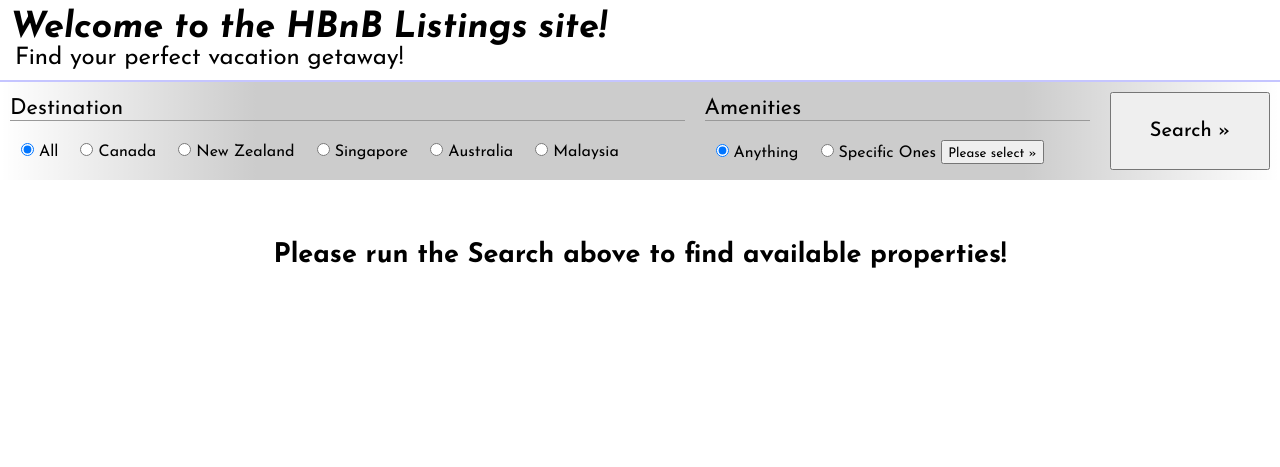
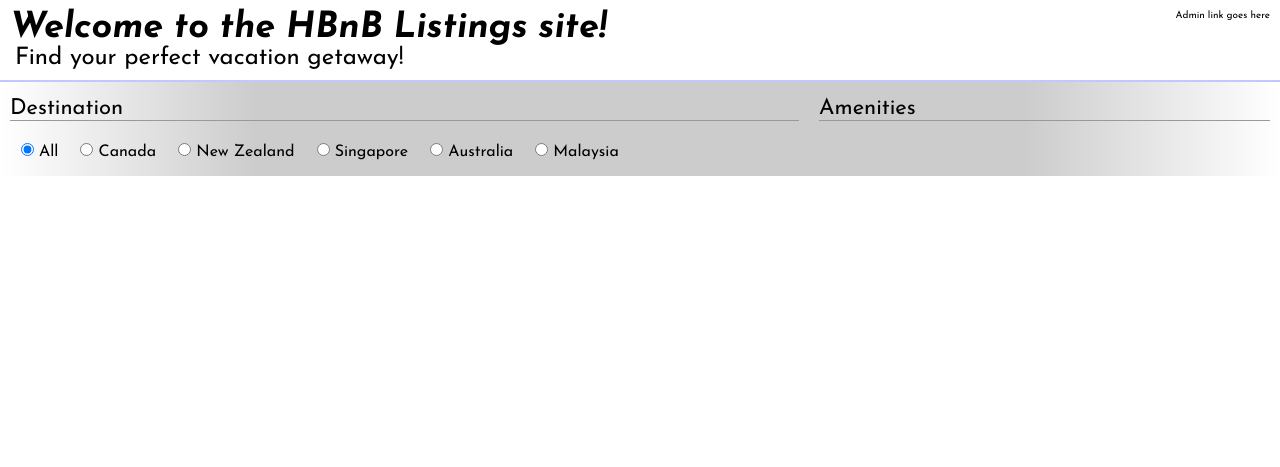
Before and after one commit to kdn95/hbnb_evolution_04, a Flask app: page / in a window 1280 px wide. Shown: the top 467 px of the page. Run offline with Flask 3, Linux system fonts and the light colour scheme; data comes from the database, SQL or seed files in the repository.

Commit message:
shifted some stuff to web components

```diff
--- /dev/null
+++ b/static/components/header.js
@@ -0,0 +1,20 @@
+export class HbnbHeader extends HTMLElement {
+    constructor() {
+      super();
+    }
+
+    // connect component
+    connectedCallback() {
+        // const shadow = this.attachShadow({ mode: "closed" });
+        this.innerHTML = `
+            <div class="content">
+                <div class="title">Welcome to the HBnB Listings site!</div>
+                <div class="subtitle">Find your perfect vacation getaway!</div>
+            </div>
+            <div class="admin">
+                Admin link goes here
+            </div>
+        `;
+    }
+}
+window.customElements.define('hbnb-header', HbnbHeader);
--- /dev/null
+++ b/static/components/search-form.js
@@ -0,0 +1,48 @@
+import { HbnbRadio } from "../components/radio.js"
+
+export class HbnbSearchForm extends HTMLElement {
+    constructor() {
+      super();
+    }
+
+    // connect component
+    connectedCallback() {
+        // const shadow = this.attachShadow({ mode: "closed" });
+
+        let searchedDest = (hbnb.searched && hbnb.searched.dest) ? hbnb.searched.dest : "";
+        let groupName = "destination-radio-group";
+        let destinationRadioChoices = ``;
+
+        // --- Radio inputs ---
+        // First option - 'All'
+        let isChecked = (searchedDest == "") ? "checked" : "";
+        destinationRadioChoices += `<hbnb-radio name="` + groupName + `" value="" label="All" ` + isChecked + `></hbnb-radio>`;
+
+        // The other options
+        for (let countryCode in hbnb.destinations) {
+            isChecked = (searchedDest == countryCode) ? "checked" : "";
+            let countryName = hbnb.destinations[countryCode];
+
+            destinationRadioChoices += `<hbnb-radio name="` + groupName + `" value="` + countryCode + `" label="` + countryName + `" ` + isChecked + ` ></hbnb-radio>`;
+        }
+
+        // TODO: amenities options
+
+        this.innerHTML = `
+            <div class="contents">
+                <div class="destination">
+                    <div class="title">Destination</div>
+                    <div class="choice">`
+                        + destinationRadioChoices +
+                    `</div>
+                </div>
+                <div class="amenities">
+                    <div class="title">Amenities</div>
+                    <div class="choice">
+                    </div>
+                </div>
+            </div>
+        `;
+    }
+}
+window.customElements.define('hbnb-search-form', HbnbSearchForm);
--- a/static/css/index.css
+++ b/static/css/index.css
@@ -27,29 +22,58 @@ body[js=off] #no-js {
   text-align: center;
   font-size: 5rem;
   z-index: 9999;
-  display: none;
 }
 
-header {
+#loader {
+  width: 100%;
+  height: 100%;
+  background-color: #FFF;
+  display: flex;
+  flex-direction: column;
+  align-items: center;
+  justify-content: center;
+  position: fixed;
+  top: 0;
+  left: 0;
+  z-index: 5;
+  opacity: 1;
+  transition: all 0.3s;
+}
+#loader.hide {
+  z-index: -2;
+  opacity: 0;
+}
+#loader > .anim {
+  width: 80px;
+  height: 80px;
+  background-image: url(../img/loader.gif);
+  background-size: contain;
+}
+#loader > .text {
+  font-size: 3rem;
+  padding: 10px 0;
+}
+
+hbnb-header {
   width: 100%;
   border-bottom: 2px solid #C5C5FF;
   padding: 10px;
   display: flex;
   box-sizing: border-box;
 }
-header .content {
+hbnb-header .content {
   flex: 1;
 }
-header .content .title {
+hbnb-header .content .title {
   font-size: 36px;
   font-weight: 700;
   font-style: italic;
 }
-header .content .subtitle {
+hbnb-header .content .subtitle {
   font-size: 24px;
   padding-left: 5px;
 }
-header .status {
+hbnb-header .status {
   background-color: #F5F5F5;
   border-radius: 5px;
   padding: 5px;
@@ -57,107 +81,107 @@ header .status {
   display: flex;
   align-items: center;
 }
-header .status > .txt {
+hbnb-header .status > .txt {
   padding: 0 5px;
   font-size: 1.4rem;
 }
-header .status > .bubble {
+hbnb-header .status > .bubble {
   width: 30px;
   height: 30px;
   border-radius: 20px;
   display: block;
 }
-header .status > .bubble.ok {
+hbnb-header .status > .bubble.ok {
   background-color: green;
 }
-header .status > .bubble.down {
+hbnb-header .status > .bubble.down {
   background-color: red;
 }
 
-#menu {
+hbnb-search-form {
   width: 100%;
   background: linear-gradient(90deg, rgba(0, 0, 0, 0) 0%, rgba(0, 0, 0, 0.2) 20%, rgba(0, 0, 0, 0.2) 80%, rgba(0, 0, 0, 0) 100%);
+  display: block;
 }
-#menu .contents {
+hbnb-search-form .contents {
   margin: 0 auto;
   max-width: 1280px;
   display: flex;
   font-size: 1.6rem;
   padding: 10px;
 }
-#menu .contents > .destination {
-  flex: 7;
-}
-#menu .contents > .amenities {
-  margin-left: 20px;
-  flex: 4;
-}
-#menu .contents > .amenities .title {
-  display: flex;
-}
-#menu .contents > .amenities .title > .text {
-  flex: 1;
-}
-#menu .contents > .amenities .title > .selected {
-  font-size: 1.2rem;
-  align-content: center;
-  display: inline-block;
-}
-#menu .contents > .amenities .title > .selected[state=hide] {
-  display: none;
-}
-#menu .contents > .amenities .choice {
-  position: relative;
-}
-#menu .contents > .amenities .choice button {
-  padding: 5px 5px 2px 5px;
-  cursor: pointer;
-}
-#menu .contents > .amenities .choice button > .arrows {
-  display: inline-block;
-  transition: all 0.3s;
-}
-#menu .contents > .destination > .title, #menu .contents .amenities > .title {
+hbnb-search-form .contents > .destination > .title, hbnb-search-form .contents .amenities > .title {
   font-size: 2.2rem;
   border-bottom: 1px solid #999;
   margin-bottom: 10px;
   padding-top: 5px;
 }
-#menu .contents > .destination > .choice, #menu .contents .amenities > .choice {
+hbnb-search-form .contents > .destination > .choice, hbnb-search-form .contents .amenities > .choice {
   font-size: 1.6rem;
 }
-#menu .contents > .destination > .choice > span, #menu .contents .amenities > .choice > span {
+hbnb-search-form .contents > .destination {
+  flex: 7;
+}
+hbnb-search-form .contents > .amenities {
+  margin-left: 20px;
+  flex: 4;
+}
+hbnb-search-form .contents > .amenities .title {
+  display: flex;
+}
+hbnb-search-form .contents > .amenities .title > .text {
+  flex: 1;
+}
+hbnb-search-form .contents > .amenities .title > .selected {
+  font-size: 1.2rem;
+  align-content: center;
+  display: inline-block;
+}
+hbnb-search-form .contents > .amenities .title > .selected[state=hide] {
+  display: none;
+}
+hbnb-search-form .contents > .amenities .choice {
+  position: relative;
+}
+hbnb-search-form .contents > .amenities .choice button {
+  padding: 5px 5px 2px 5px;
+  cursor: pointer;
+}
+hbnb-search-form .contents > .amenities .choice button > .arrows {
+  display: inline-block;
+  transition: all 0.3s;
+}
+hbnb-search-form .contents > .search {
+  width: 160px;
+  margin-left: 20px;
+  align-items: center;
+}
+hbnb-search-form .contents > .search > button {
+  width: 100%;
+  height: 100%;
+  font-weight: 500;
+  font-size: 2rem;
+  cursor: pointer;
+}
+
+hbnb-radio > label {
   user-select: none;
-}
-#menu .contents > .destination > .choice > span > label, #menu .contents .amenities > .choice > span > label {
   padding: 8px 5px 5px 5px;
   border: 1px solid rgba(0, 0, 0, 0);
   display: inline-block;
 }
-#menu .contents > .destination > .choice > span > label:hover, #menu .contents .amenities > .choice > span > label:hover {
+hbnb-radio > label:hover {
   border: 1px solid rgba(0, 0, 0, 0.3);
   background-color: #E5E5E5;
   border-radius: 5px;
   cursor: pointer;
 }
-#menu .contents > .destination > .choice > span > label:active, #menu .contents .amenities > .choice > span > label:active {
+hbnb-radio > label:active {
   border: 1px solid rgba(0, 0, 0, 0.5);
   background-color: #C5C5C5;
 }
-#menu .contents > .destination > .choice > span > label > input[type=radio], #menu .contents .amenities > .choice > span > label > input[type=radio] {
+hbnb-radio > label > input[type=radio] {
   margin-right: 0px;
-}
-#menu .contents > .search {
-  width: 160px;
-  margin-left: 20px;
-  align-items: center;
-}
-#menu .contents > .search > button {
-  width: 100%;
-  height: 100%;
-  font-weight: 500;
-  font-size: 2rem;
-  cursor: pointer;
 }
 
 #amenities-submenu {
--- a/static/js/index.js
+++ b/static/js/index.js
@@ -1,96 +1,8 @@
-// I'm doing things the old-fashioned way.
-// Let's start by creating a JS 'object' that will hold all the 'attributes' and 'methods' we need.
-// Note that this is not Object Oriented Programming. It's just the way people used to code JS 10+ years ago.
-// The JS 'object' is nothing more than an associative array (the proper name for a dictionary in Python)
+import { HbnbHeader } from "../components/header.js"
+import { HbnbSearchForm } from "../components/search-form.js"
+import { HbnbFooter } from "../components/footer.js"
 
-hbnb = {
-    amenitiesInit: function() {
-        // set up the onclick events for the Amenities radios + button
-        let amenRadios = document.querySelectorAll("#menu >.contents >.amenities >.choice input[type='radio']");
-        for (elem of amenRadios) {
-            elem.addEventListener("change", function(e) {
-            let specificSelectedText = document.querySelector("#menu >.contents >.amenities >.title .selected")
+// TODO: load stuff here
 
-                let radioValue = e.target.value
-                if (radioValue == 'specific') {
-                    hbnb.showSpecificAmenitiesSubmenu();
-                    hbnb.updateSpecificAmenitiesCount();
-                    specificSelectedText.setAttribute('state', 'show');
-                } else {
-                    // all amenities - empty string
-                    hbnb.hideSpecificAmenitiesSubmenu()
-                    specificSelectedText.setAttribute('state', 'hide')
-                }
-            });
-        }
-
-        let amenSpecificSelectBtn = document.getElementById("btn-specific-amenities-select");
-        amenSpecificSelectBtn.addEventListener('click', function() {
-            hbnb.showSpecificAmenitiesSubmenu()
-
-            // NOTE: simply clicking the Please Select button won't cause the radio to change
-            // The button eats up the click event so the label tag + radio won't receive it.
-            // We'll select the radio if it isn't already selected
-            if (!amenRadios[1].checked) {
-                amenRadios[1].click();
-            }
-        });
-
-        // For the checkboxes in the submenu, let's add events that will update the counter
-        let selectedAmenitiesCheckboxes = document.querySelectorAll("#amenities-submenu >.items input[type='checkbox']");
-        for (c of selectedAmenitiesCheckboxes) {
-            c.addEventListener('click', function() {
-                hbnb.updateSpecificAmenitiesCount();
-            })
-        }
-
-        // Last but not least! Now let's add an event to the OK button in the submenu
-        // Note that we are just hiding the menu and doing anything anything special
-        let amenSpecificConfirmBtn = document.getElementById("btn-specific-amenities-ok");
-        amenSpecificConfirmBtn.addEventListener('click', function(){
-            hbnb.hideSpecificAmenitiesSubmenu();
-        })
-
-    },
-    showSpecificAmenitiesSubmenu: function() {
-        // I have set up the CSS in a certain way so that the submenu is shown / hidden
-        // depending on the 'state' parameter's value in #amenities-submenu
-        let submenu = document.querySelector("#amenities-submenu")
-        submenu.setAttribute("state", 'show')
-    },
-    hideSpecificAmenitiesSubmenu: function() {
-        let submenu = document.querySelector("#amenities-submenu")
-        submenu.setAttribute("state", 'hide')
-    },
-    updateSpecificAmenitiesCount: function() {
-        let specificCount = document.querySelector("#menu >.contents >.amenities >.title .count")
-        let selectedAmenitiesCheckboxes = document.querySelectorAll("#amenities-submenu >.items input[type='checkbox']");
-
-        let checkedCount = 0
-        for (c of selectedAmenitiesCheckboxes) {
-            if (c.checked) {
-                checkedCount++
-            }
-        }
-
-        specificCount.innerHTML = checkedCount
-    },
-    init: function() {
-        hbnb.amenitiesInit();
-    }
-}
-
-window.onload = function() {
-    // We add something to the web site to indicate that JS is active
-    // otherwise a big scary message will appear
-    let body = document.getElementsByTagName("body")[0];
-    body.setAttribute("js", "ok");
-
-    hbnb.init();
-}
-
-// So I'm pretty sure that you've all noticed that the code above is difficult to maintain.
-// Just to access the radio inputs for Amenities, I had to use some crazy long selector string like:
-// let amenRadios = document.querySelectorAll("#menu >.contents >.amenities >.choice input[type='radio']");
-// What if someone changes the structure of the HTML? Updating the code would be terrifying!
-// Think about what you all could do to make the code less annoying to update. Remind me to discuss this.
+// Hide the loader
+document.getElementById("loader").setAttribute('class', 'hide')
--- a/templates/footer.html
+++ /dev/null
@@ -1,3 +0,0 @@
-<footer>
-    &copy; HBnB Foundation 2024
-</footer>
--- a/templates/header.html
+++ /dev/null
@@ -1,11 +0,0 @@
-<header>
-    <div class="content">
-        <div class="title">Welcome to the HBnB Listings site!</div>
-        <div class="subtitle">Find your perfect vacation getaway!</div>
-    </div>
-    <!-- <div class="status">
-        <i class="fa-solid fa-user"></i>
-        <span class="txt">Site Status:</span>
-        <span class="bubble ok"></span>
-    </div> -->
-</header>
--- a/templates/index.html
+++ b/templates/index.html
@@ -9,132 +9,40 @@
     <link type="text/css" rel="stylesheet" href="../static/fontawesome/css/all.css" rel="stylesheet" />
     <link type="text/css" rel="stylesheet" href="../static/css/index.css">
     <link rel="icon" href="../static/img/favicon.ico" />
-    <script type="text/javascript" src="../static/js/index.js"></script>
-    <title>HBnB Evolution Part 03</title>
+    <script>
+        // init a 'global' scope object
+        let hbnb = {
+            destinations: {},
+            amenities: {}
+        }
+
+        // Load the values from the backend into JS objects using Jinja syntax
+        {% for country in countries %}
+            hbnb.destinations['{{ country.code }}'] = '{{ country.name }}'
+        {% endfor %}
+        {% for amenity in amenities %}
+            hbnb.amenities['{{ amenity.id }}'] = '{{ amenity.name }}'
+        {% endfor %}
+
+        // console.log(hbnb.destinations)
+        // console.log(hbnb.amenities)
+    </script>
+    <script type="module" src="../static/js/index.js"></script>
+    <title>HBnB Evolution Part 04</title>
 </head>
-<body pg-name="index" js="off">
-    {% include "header.html" %}
+<body pg-name="index">
+    <noscript id="no-js">
+        <h1>Please enable Javascript in your browser to view the site!</h1>
+    </noscript>
 
-    <div id="no-js">
-        <!-- There will be a brief flash-of-unstyled-content where this message appears -->
-        <!-- How do we fix this this? -->
-        <h1>Please enable Javascript in your browser to view the site!</h1>
+    <div id="loader">
+        <div class="anim"></div>
+        <div class="text">Loading...</div>
     </div>
 
-    <section id="menu">
-        <form class="contents" action="/" method="post">
-            <div class="destination">
-                <div class="title">Destination</div>
-                <div class="choice">
-                    <!-- Don't forget that this html page is also used to display the search results -->
-                    <!-- The chunk of code below will re-select the 'All' radio button if it was chosen previously -->
-                    {% set all_dest_checked = "checked" %}
-                    {% if selected and "destination" in selected %}
-                        {% if selected["destination"] != "" %}
-                            {% set all_dest_checked = "" %}
-                        {% endif %}
-                    {% endif %}
-                    <span>
-                        <label>
-                            <input type="radio" name="destination-radio-group" value="" {{ all_dest_checked }} />
-                            <span>All</span>
-                        </label>
-                    </span>
-                    {% for country in countries %}
-                        <!-- Don't forget that this html page is also used to display the search results -->
-                        <!-- The chunk of code below will re-select the radio button for the country chosen previously during form submission -->
-                        {% set specific_dest_checked = "" %}
-                        {% if selected and "destination" in selected %}
-                            {% if selected["destination"] == country.code %}
-                                {% set specific_dest_checked = "checked" %}
-                            {% endif %}
-                        {% endif %}
-                    <span>
-                        <label>
-                            <input type="radio" name="destination-radio-group" value="{{ country.code }}" {{ specific_dest_checked }} />
-                            <span>{{ country.name }}</span>
-                        </label>
-                    </span>
-                    {% endfor %}
-                </div>
-            </div>
-            <div class="amenities">
-                <div class="title">
-                    <span class="text">Amenities</span>
-                    <span class="selected" state="hide">
-                        <span class="count">0</span>
-                        <span>selected</span>
-                    </span>
-                </div>
-                <div class="choice">
-                    <!-- Same as with the destination radio inputs, we re-select what was previously selected during form submission -->
-                    {% set all_amen_checked = "checked" %}
-                    {% set specific_amen_checked = "" %}
-                    {% if selected and "amenities" in selected %}
-                        {% if selected["amenities"] != "" and selected["amenities"]|length > 0 %}
-                            {% set all_amen_checked = "" %}
-                            {% set specific_amen_checked = "checked" %}
-                        {% endif %}
-                    {% endif %}
-                    <span>
-                        <label>
-                            <input type="radio" name="amenities-radio-group" value="" {{ all_amen_checked }} />
-                            <span>Anything</span>
-                        </label>
-                    </span>
-                    <span class="specific">
-                        <label>
-                            <input type="radio" name="amenities-radio-group" value="specific" {{ specific_amen_checked }} />
-                            <span>Specific Ones</span>
-                            <button id="btn-specific-amenities-select" type="button">
-                                <span>Please select</span>
-                                <span class="arrows">&raquo;</span>
-                            </button>
-                        </label>
-                    </span>
-                    <div id="amenities-submenu" state="hide">
-                        <div class="instruct">
-                            Choose the ones that you want
-                        </div>
-                        <div class="items">
-                            {% set amenity_item_selected = "checked" %}
-                            {% for amenity in amenities %}
-                                <!-- Re-select the checkboxes that were previously chosen -->
-                                {% if selected and "amenities" in selected %}
-                                    {% if selected["amenities"] != "" and selected["amenities"]|length > 0 %}
-                                        {% set amenity_item_selected = "" %}
-                                        {% if amenity.id in selected["amenities"] %}
-                                            {% set amenity_item_selected = "checked" %}
-                                        {% endif %}
-                                    {% endif %}
-                                {% endif %}
-                            <label>
-                                <input type="checkbox" name="amenities-specific-group[]" value="{{ amenity.id }}" {{ amenity_item_selected }}>
-                                <span>{{ amenity.name }}</span>
-                            </label>
-                            {% endfor %}
-                        </div>
-                        <div class="confirm">
-                            <button id="btn-specific-amenities-ok" type="button">OK</button>
-                        </div>
-                    </div>
-                </div>
-            </div>
-            <div class="search">
-                <button id="btn-menu-search" type="submit">Search &raquo;</button>
-            </div>
-        </form>
-    </section>
-    <section id="results">
-        {% if places %}
-            {% include "results.html" %}
-        {% else %}
-            <div class="none">
-                <h1>Please run the Search above to find available properties!</h1>
-            </div>
-        {% endif %}
-    </section>
-
-    {% include "footer.html" %}
+    <hbnb-header></hbnb-header>
+    <hbnb-search-form></hbnb-search-form>
+    <hbnb-search-results></hbnb-search-results>
+    <hbnb-footer></hbnb-footer>
 </body>
 </html>
```
Also changed, not shown: other parts of static/css/index.css (+1 -6 lines), static/components/footer.js (added, +16 -0 lines), static/components/radio.js (added, +22 -0 lines), static/css/index.scss (+66 -43 lines), static/img/loader.gif (added), 1 other file.
